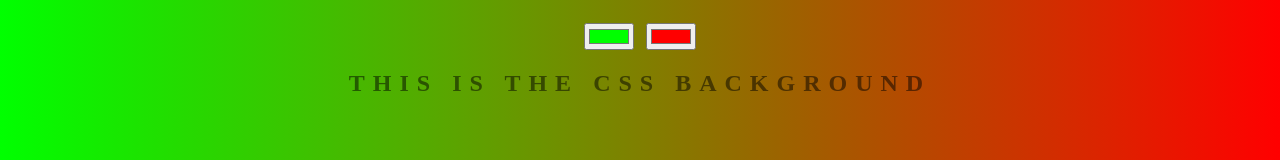
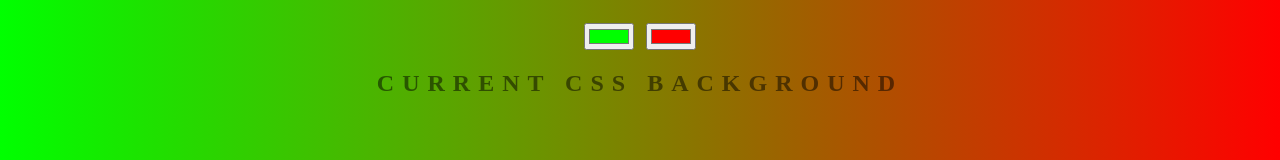
Before and after one commit to kuriboh31/background-generator, a plain HTML site: page index.html in a window 1280 px wide. Shown: the part 182-342 px from the top of the page. Drawn offline with Linux system fonts and the light colour scheme.

Commit message:
Changing back to old text

```diff
--- a/index.html
+++ b/index.html
@@ -3,14 +3,14 @@
 <head>
 	<meta charset="utf-8">
 	<meta name="viewport" content="width=device-width, initial-scale=1">
-	<title>Cool Gradient Background</title>
+	<title>Gradient Background</title>
 	<link rel="stylesheet" type="text/css" href="style.css">
 </head>
 <body id="gradient">
 	<h1>Background Generator</h1>
 	<input class="color1" type="color" name="color1" value="#00ff00">
 	<input class="color2" type="color" name="color2" value="#ff0000">
-	<h2>This is the CSS Background</h2>
+	<h2>Current CSS Background</h2>
 	<h3></h3>
 	<script type="text/javascript" src="script.js"></script>
 
```
